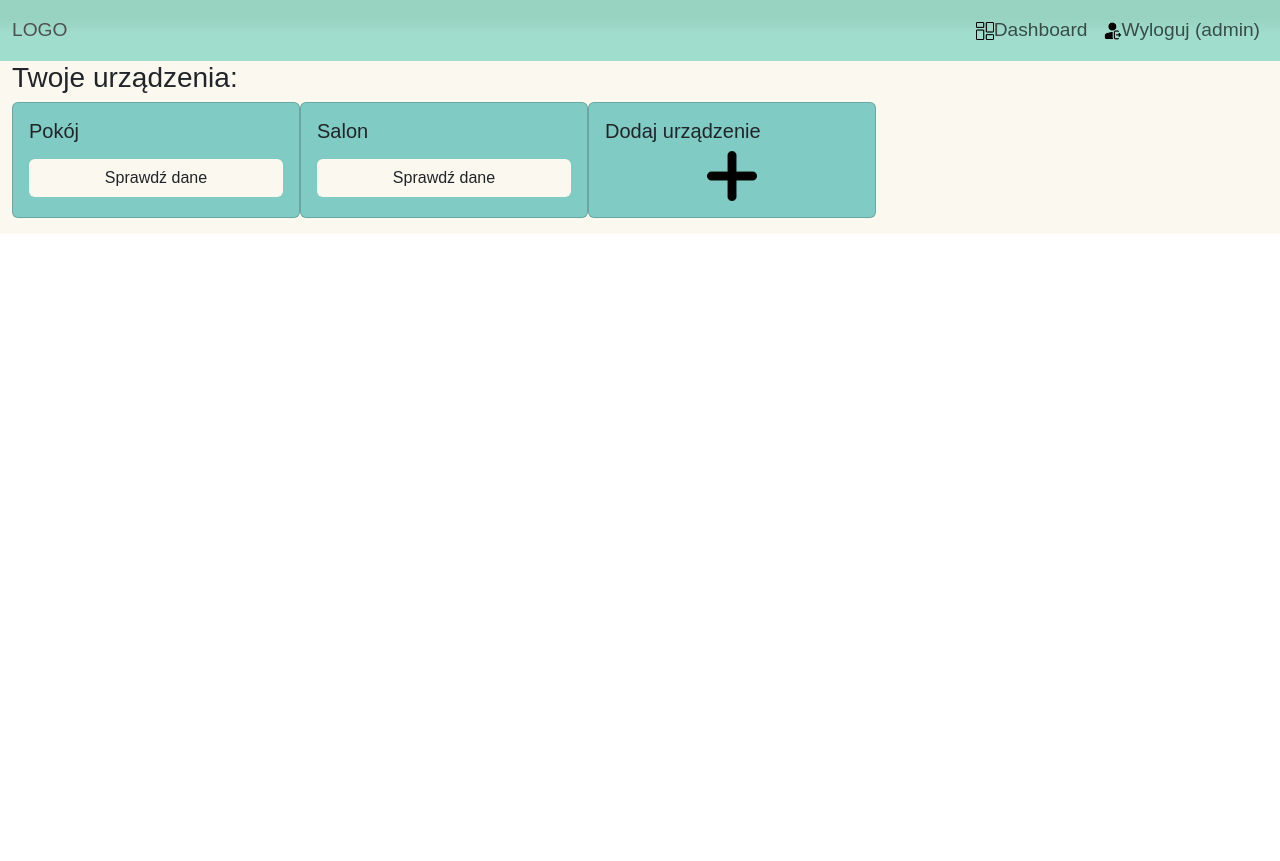
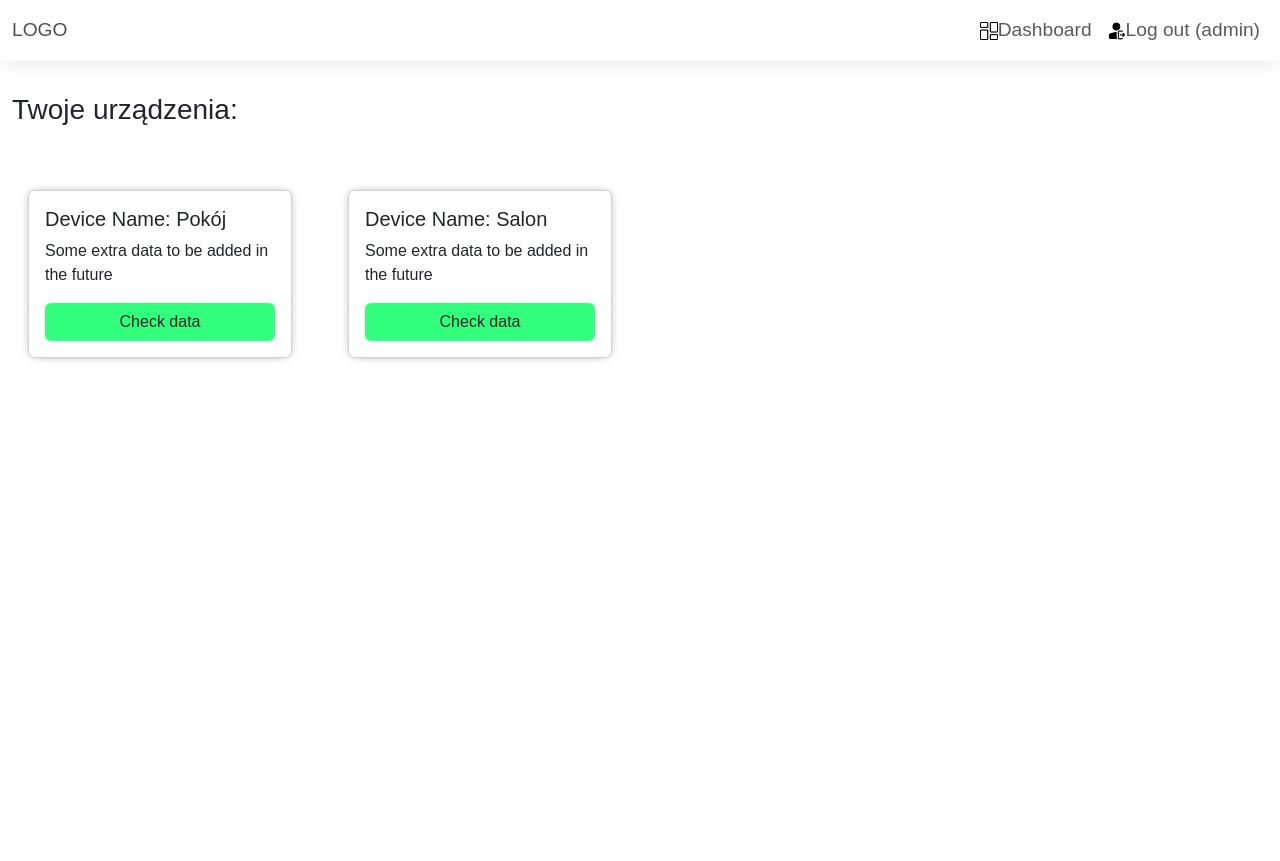
Before and after one commit to szymonszwedzinskiii/Django_esp32, a Django app: page /startupPage/ in a window 1280 px wide. After the commit the page ends 361 px from the top, so only its background shows below. Run offline with Django 5.2, Linux system fonts and the light colour scheme; a user stored in the database is signed in; data comes from the database, SQL or seed files in the repository.

Commit message:
Changed language to english, some frontend changes

```diff
--- a/Django/EspDashboard/EspDashboardApp/models.py
+++ b/Django/EspDashboard/EspDashboardApp/models.py
@@ -6,11 +6,11 @@ from django.contrib.auth.models import User
 class receivedDevice(models.Model):
     device_name = models.CharField(max_length=20)
     owner = models.ForeignKey(User, on_delete=models.CASCADE, related_name='devices')
-    token = models.CharField(max_length=64, unique=True,blank=True)
-    def save(self, *args, **kwargs):
-        if not self.token:
-            self.token = secrets.token_hex(32)
-        super().save(*args,**kwargs)
+    # token = models.CharField(max_length=64, unique=True,blank=True)
+    # def save(self, *args, **kwargs):
+    #     if not self.token:
+    #         self.token = secrets.token_hex(32)
+    #     super().save(*args,**kwargs)
 
     def __str__(self):
         return self.device_name
--- a/Django/EspDashboard/EspDashboardApp/static/EspDashboardApp/css/style.css
+++ b/Django/EspDashboard/EspDashboardApp/static/EspDashboardApp/css/style.css
@@ -1,4 +1,3 @@
-
 *{
 font-family:sans-serif;
 }
@@ -7,25 +6,18 @@ text-decoration:none;
 color: #4F4F4F;
 }
 .navbar-custom{
-background: #A1DDCD;
-background: linear-gradient(0deg,rgba(161, 221, 205, 1) 44%, rgba(152, 210, 192, 1) 70%);
+    box-shadow: 0 1px 20px 0 rgba(0, 0, 0, .1);
+    background:rgba(255, 255, 255, 0.95);
     color: #4F4F4F;
     font-size:1.2em;
 }
 .body-container{
-display:grid;
-grid-template-rows: auto 1fr;
-height:100vh;
-width:100%;
-margin:0;
-
+    margin-top: 2em;
+}
+.row-custom-margin{
+margin-top:3em;
 }
 
-.content-row{
-flex:1;
-background-color:#FBF8EF;
-
-}
 .object-list {
     list-style:none;
     display:flex;
@@ -34,17 +26,25 @@ display:flex;
     list-style:none;
 }
 .card-custom{
-background-color: #80CBC4;
+    background-color: rgb(255,255,255);
+    -webkit-box-shadow: 0px 0px 11px -5px rgba(66, 68, 90, 1);
+    -moz-box-shadow: 0px 0px 11px -5px rgba(66, 68, 90, 1);
+    box-shadow: 0px 0px 11px -5px rgba(66, 68, 90, 1);
+    margin: 1em;
 
 }
 .btn-custom{
-background-color:#FBF8EF;
+    background-color:#32ff7e;
+    width:100%;
+}
+.btn-custom:hover{
+    background-color:#31f075;
     width:100%;
 }
 .card-text-custom{
     text-align:center;
 }
 
-.add-device-container{
-
+.row-center{
+    text-align:center;
 }
--- a/Django/EspDashboard/EspDashboardApp/templates/register.html
+++ b/Django/EspDashboard/EspDashboardApp/templates/register.html
@@ -20,11 +20,11 @@
             <a class="nav-link" href="{% url 'dashboard' %}"><img src="{% static 'EspDashboardApp/icons/dashboard.png'%}" height="18em">Dashboard</a>
           </li>
           <li class="nav-item">
-            <a class="nav-link" href="{% url 'logout' %}"><img src="{% static 'EspDashboardApp/icons/logout.png'%}" height="18em">Wyloguj ({{ user.username }})</a>
+            <a class="nav-link" href="{% url 'logout' %}"><img src="{% static 'EspDashboardApp/icons/logout.png'%}" height="18em">Log out ({{ user.username }})</a>
           </li>
         {% else %}
           <li class="nav-item">
-            <a class="nav-link" href="{% url 'login' %}"><img src="{% static 'EspDashboardApp/icons/user.png'%}" height="18em">Logowanie</a>
+            <a class="nav-link" href="{% url 'login' %}"><img src="{% static 'EspDashboardApp/icons/user.png'%}" height="18em">Log in</a>
           </li>
         {% endif %}
 
@@ -43,7 +43,7 @@
     <form method="POST">
         {% csrf_token %}
         {{ form.as_p }}
-        <button type="submit" class="btn btn-success">Zarejestruj się</button>
+        <button type="submit" class="btn btn-success">Sign in</button>
     </form>
 </div>
 </body>
--- a/Django/EspDashboard/EspDashboardApp/templates/startupPage.html
+++ b/Django/EspDashboard/EspDashboardApp/templates/startupPage.html
@@ -20,14 +20,14 @@
             <a class="nav-link" href="{% url 'dashboard' %}"><img src="{% static 'EspDashboardApp/icons/dashboard.png'%}" height="18em">Dashboard</a>
           </li>
           <li class="nav-item">
-            <a class="nav-link" href="{% url 'logout' %}"><img src="{% static 'EspDashboardApp/icons/logout.png'%}" height="18em">Wyloguj ({{ user.username }})</a>
+            <a class="nav-link" href="{% url 'logout' %}"><img src="{% static 'EspDashboardApp/icons/logout.png'%}" height="18em">Log out ({{ user.username }})</a>
           </li>
         {% else %}
           <li class="nav-item">
-            <a class="nav-link" href="{% url 'login' %}"><img src="{% static 'EspDashboardApp/icons/user.png'%}" height="18em">Logowanie</a>
+            <a class="nav-link" href="{% url 'login' %}"><img src="{% static 'EspDashboardApp/icons/user.png'%}" height="18em">Login</a>
           </li>
           <li class="nav-item">
-            <a class="nav-link" href="{% url 'register' %}"><img src="{% static 'EspDashboardApp/icons/add.png'%}" height="18em">Rejestracja</a>
+            <a class="nav-link" href="{% url 'register' %}"><img src="{% static 'EspDashboardApp/icons/add.png'%}" height="18em">Sign in</a>
           </li>
         {% endif %}
 
@@ -37,33 +37,34 @@
 </nav>
 
 <div class="container-fluid body-container">
-    <div class="row content-row">
     <h3> Twoje urządzenia: </h3>
-            <ul class="object-list">
+
+    <div class="row row-custom-margin">
         {% for device in data %}
-                    <div class="card card-custom" style="width: 18rem;">
+        <div class="col-md-3 mb-4">
+            <div class="card card-custom">
                 <div class="card-body">
-                            <h5 class="card-title">{{ device.device_name }}</h5>
-                            <p class="card-text"></p>
-                            <a href="#" class="btn btn-custom">Sprawdź dane</a>
+                    <h5 class="card-title">Device Name: {{ device.device_name }}</h5>
+                    <p class="card-text">Some extra data to be added in the future</p>
+                    <a href="#" class="btn btn-custom">Check data</a>
                 </div>
             </div>
+        </div>
+        {% if forloop.counter|divisibleby:4 %}
+        </div><div class="row">
+        {%endif%}
         {% endfor %}
-                    <div class="card card-custom" style="width: 18rem;">
-                        <div class="card-body">
-                            <h5 class="card-title">Dodaj urządzenie</h5>
-                            <p class="card-text card-text-custom">
-                                <a href="{% url 'addDevice'%}"><img height="50em" src="{% static 'EspDashboardApp/icons/plus.png' %}" alt="dodaj"/></a>
-                            </p>
         </div>
-                    </div>
-            </ul>
-
+<!--                    <div class="card card-custom" style="width: 18rem;">-->
+<!--                        <div class="card-body">-->
+<!--                            <h5 class="card-title">Dodaj urządzenie</h5>-->
+<!--                            <p class="card-text card-text-custom">-->
+<!--                                <a href="{% url 'addDevice'%}"><img height="50em" src="{% static 'EspDashboardApp/icons/plus.png' %}" alt="dodaj"/></a>-->
+<!--                            </p>-->
+<!--                        </div>-->
+<!--                    </div>-->
 
     </div>
 
-</div>
-
-
 </body>
 </html>
--- a/Django/EspDashboard/EspDashboardApp/views.py
+++ b/Django/EspDashboard/EspDashboardApp/views.py
@@ -27,7 +27,7 @@ def startupPage(request):
     try:
         devices = receivedDevice.objects.filter(owner=user)
     except receivedDevice.DoesNotExist:
-        return render(request, 'startupPage.html', {'': ''})  # todo create dashboard for empty data
+        return render(request, 'startupPage.html', {'data': ''})  # todo create dashboard for empty data
 
     return render(request, "startupPage.html",{'data':devices})
 
@@ -80,8 +80,8 @@ def plot_view(request):
     temperatures = [entry.temperature for entry in data]
 
     fig, ax = plt.subplots()
-    ax.plot(timestamps,temperatures,label="Tempratura", marker =0)
-    ax.set(xlabel='Czas',ylabel='Temperatura', title='Wykres temperatury w czasie')
+    ax.plot(timestamps,temperatures,label="Temperature", marker =0)
+    ax.set(xlabel='Time',ylabel='Temperature', title='Plot of temperature in time')
     ax.grid(True)
     ax.legend()
 
```
Also changed, not shown: Django/EspDashboard/EspDashboardApp/templates/addDevice.html (+5 -5 lines), Django/EspDashboard/EspDashboardApp/templates/dashboard.html (+12 -12 lines), Django/EspDashboard/EspDashboardApp/templates/login.html (+5 -5 lines), Django/EspDashboard/EspDashboardApp/templates/sensor_data.html (+4 -4 lines). Lines whose indentation alone changed are shown as unchanged.
